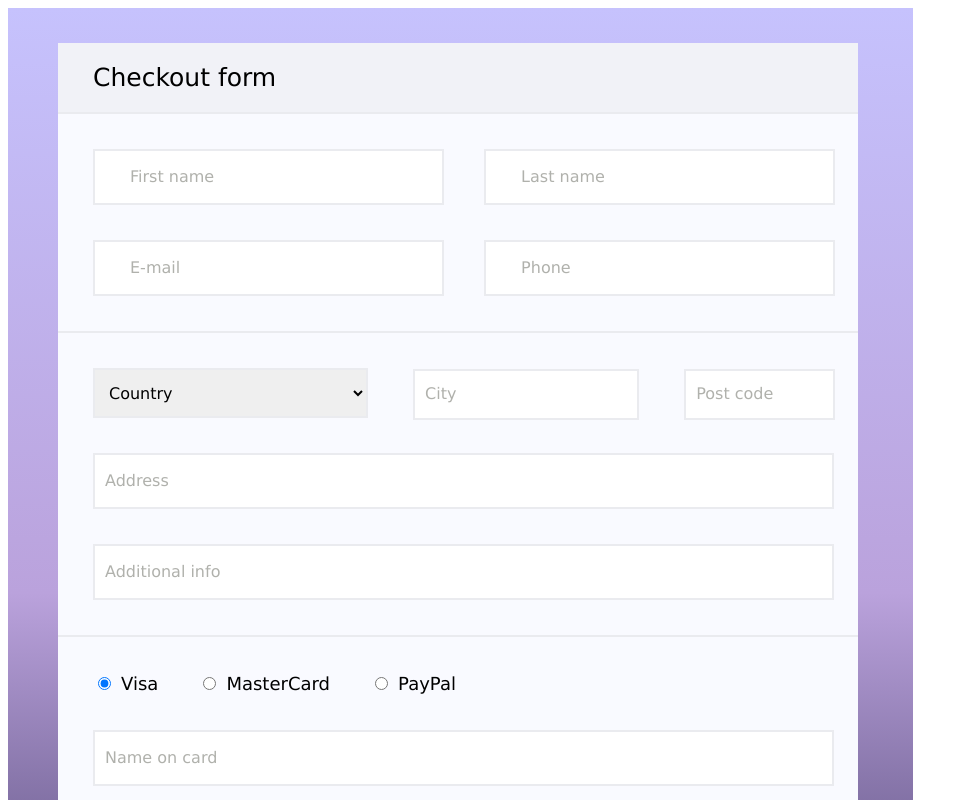
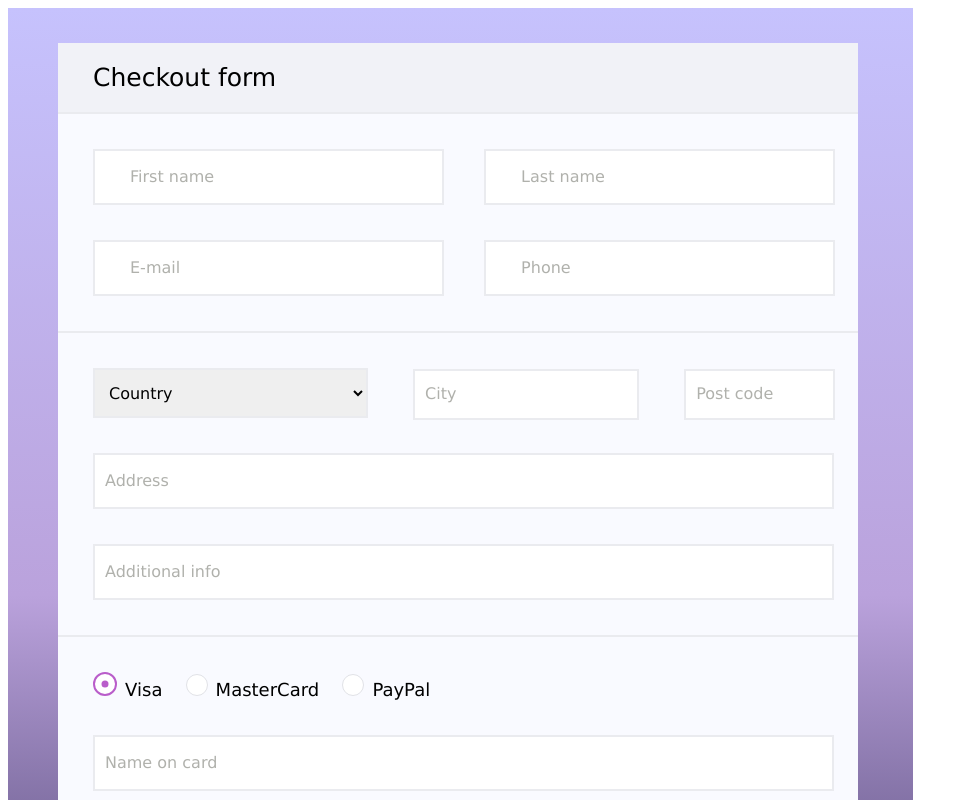
Before and after one commit to YulchiY/Simple-form, a plain HTML site: page index.html in a window 1280 px wide. Shown: the top 800 px of the page, without its empty margins (0-968 px from the left). Drawn offline with Linux system fonts and the light colour scheme.

Commit message:
second commit

```diff
--- a/index.html
+++ b/index.html
@@ -25,10 +25,23 @@
                     <input type="text" name="additional info" placeholder="Additional info">
                 </div>
                 <div class="form form_3">
-                    <label><input type="radio" name="payment system" checked><span>Visa</span></label>
-                    <label><input type="radio" name="payment system"><span>MasterCard</span></label>
-                    <label><input type="radio" name="payment system"><span>PayPal</span></label><br>
-
+                    <div class="radio_payment">
+                        <label class="lable">
+                            <input type="radio" class="radio" name="payment system" checked>
+                            <span class="fake checked"></span>
+                            <span class="text">Visa</span>
+                        </label>
+                        <label class="lable">
+                            <input type="radio" class="radio" name="payment system">
+                            <span class="fake"></span>
+                            <span class="text">MasterCard</span>
+                        </label>
+                        <label class="lable">
+                            <input type="radio" class="radio" name="payment system">
+                            <span class="fake"></span>
+                            <span class="text">PayPal</span>
+                        </label>
+                    </div>
                     <input type="text" name="name on card" placeholder="Name on card">
                     <input type="text" name="card number" placeholder="Card number">
                     <input type="text" name="cvv2" placeholder="CVV2"><br>
--- a/style.css
+++ b/style.css
@@ -107,20 +107,6 @@ select {
 .form_3 span {
     font-size: 18px;
 }
-input[type="radio"]:checked {
-background: #b95bca;
-}
- /* input[type=radio]:checked + label:after {
-    border-radius: 11px;
-    width: 12px;
-    height: 12px;
-    position: absolute;
-    top: 9px;
-    left: 10px;
-    content: " ";
-    display: block;
-    background: #004c97;
-  } */
 .form_3 input[type="text"]:nth-of-type(1) {
     width: 725px;
     height: 50px;
@@ -128,7 +114,7 @@ background: #b95bca;
     margin-left: 35px;
     margin-bottom: 40px;
     padding-left: 10px;
-  }
+}
   .form_3 input[type="text"]:nth-of-type(2) {
     width: 585px;
     height: 50px;
@@ -171,4 +157,46 @@ background: #b95bca;
     color: white;
     background-color: #b95dca;
     font-size: 18px;
+    border-color: #b95dca;
+
   }
+.radio_payment {
+  padding: 35px;
+}
+.radio {
+    display: none;
+}
+.fake {
+    display: inline-block;
+    width: 20px;
+    height: 20px;
+    border: 1px solid  #e1e2e7;
+    border-radius: 50%;
+    position: relative;
+    background-color: white;
+
+}
+.fake::before {
+    content: "";
+    position: absolute;
+    display: block;
+    width: 7px;
+    height: 7px;
+    border-radius: 50%;
+    background-color: #b95dca;
+    top: 50%;
+    left:50%;
+    transform: translate(-50%, -50%);
+    opacity: 0;
+    transition: .2s;
+}
+.radio:checked + .fake::before {
+    opacity: 1;
+}
+.radio:checked + span.fake {
+  border: 2px solid #b95dca;
+}
+.text {
+  padding-left: 3px;
+  padding-right: 18px;
+}
```
